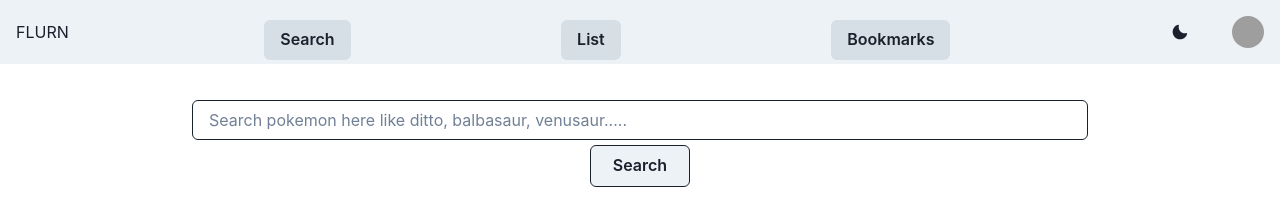
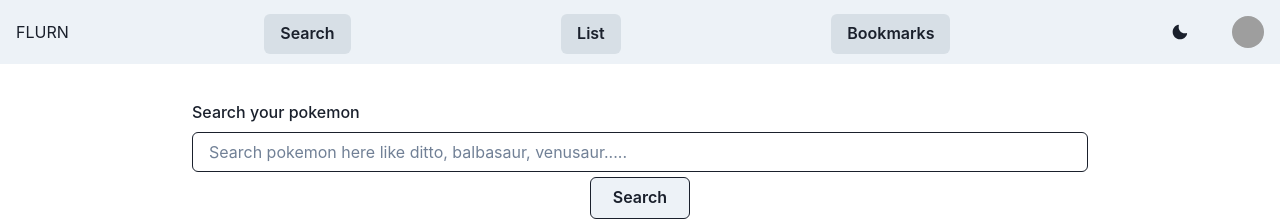
Before and after one commit to sainRaghuveer/FLURN-Assignment, a React (Create React App) app in the folder frontend/: page / in a window 1280 px wide. Shown: the top 221 px of the page. Built offline with nearby package versions, Linux system fonts and the light colour scheme; grey boxes are pictures that could not be loaded.

Commit message:
css upf=dates

```diff
--- a/frontend/src/components/Navbar.jsx
+++ b/frontend/src/components/Navbar.jsx
@@ -54,6 +54,7 @@
             justifyContent='space-evenly'
             width='100%'
             mt={4}
+            marginBottom="13px"
           >
             <Button onClick={() => navigate('/')} bg='#d7dfe6' marginLeft="-10px">
               Search
--- a/frontend/src/pages/SearchPage.jsx
+++ b/frontend/src/pages/SearchPage.jsx
@@ -1,6 +1,6 @@
 import React, { useState } from 'react';
 import { useNavigate } from 'react-router-dom';
-import { Heading, Input, Button, Image, Box, Text } from "@chakra-ui/react"
+import { Heading, Input, Button, Image, Box, Text, FormLabel } from "@chakra-ui/react"
 import UseToast from '../customHooks/UseToast';
 import "../styles/Search.css"
 
@@ -55,6 +55,7 @@
   return (
     <div style={{ marginTop: "60px" }}>
       <Box width="70%" margin="auto" marginTop="100px" >
+      <FormLabel>Search your pokemon</FormLabel>
         <Input type="text" placeholder='Search pokemon here like ditto, balbasaur, venusaur.....' border="1px solid" width="100%" margin="auto" value={pokemonName} onChange={(e) => setPokemonName(e.target.value)} />
         {loading ? <Button
           isLoading
--- a/frontend/src/styles/PokemonCard.css
+++ b/frontend/src/styles/PokemonCard.css
@@ -9,13 +9,15 @@
   min-width: 160px;
   text-align: center;
   box-shadow: 0 3px 15px rgba(0, 0, 0, 0.089);
-  display: flex;
-  flex-wrap: wrap;
   align-items: center;
   justify-content: center;
   background-color: rgba(121, 149, 171, 0.3);
+  transition: transform 0.3s ease-in-out;
 }
 
+.pokemon-card:hover {
+  transform: scale(1.05);
+}
 
 @media screen and (min-width:601px) and (max-width: 900px) {
 
@@ -27,3 +29,40 @@
       width: 90%;
   };
 }
+
+
+/* .pokemon-card {
+  width: 100%;
+  height: 300px;
+  border: 1px solid gray;
+  border-radius: 10px;
+  padding: 1.5rem 0;
+  margin: 0.3rem;
+  border: 1px solid #efefef;
+  min-width: 160px;
+  text-align: center;
+  box-shadow: 0 3px 15px rgba(0, 0, 0, 0.089);
+  display: flex;
+  flex-direction: column;
+  align-items: center;
+  justify-content: center;
+  background-color: rgba(121, 149, 171, 0.3);
+  transition: transform 0.3s ease-in-out;
+}
+
+.pokemon-card:hover {
+  transform: scale(1.05);
+}
+
+.pokemon-card img {
+  width: 200px;
+  height: auto;
+  border-radius: 50%;
+  object-fit: cover;
+}
+
+.pokemon-card h3 {
+  margin-top: 1rem;
+  font-size: 1.2rem;
+  color: #333;
+} */
```
Also changed, not shown: frontend/src/components/PokemonCard.jsx (+1 -1 lines).
